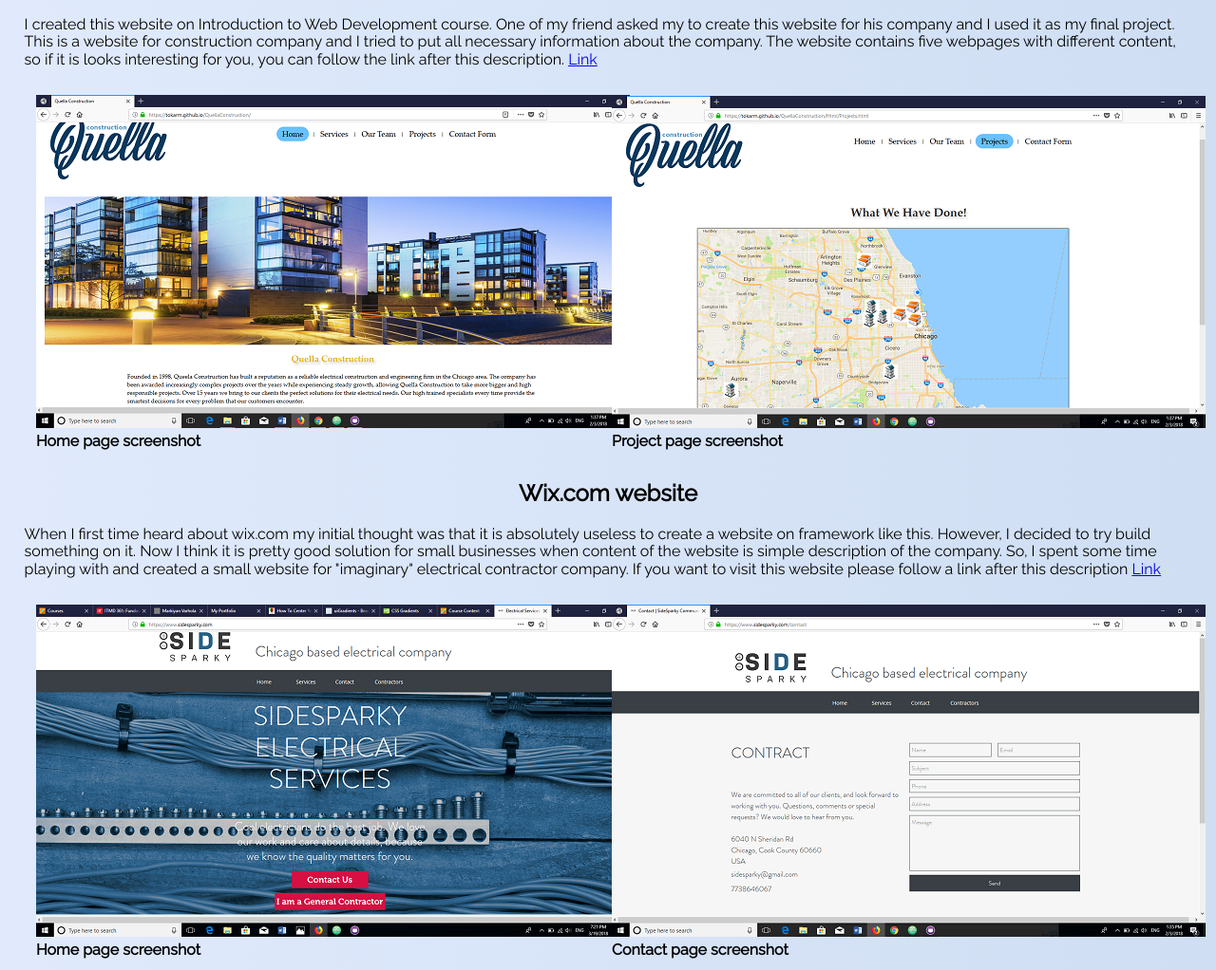
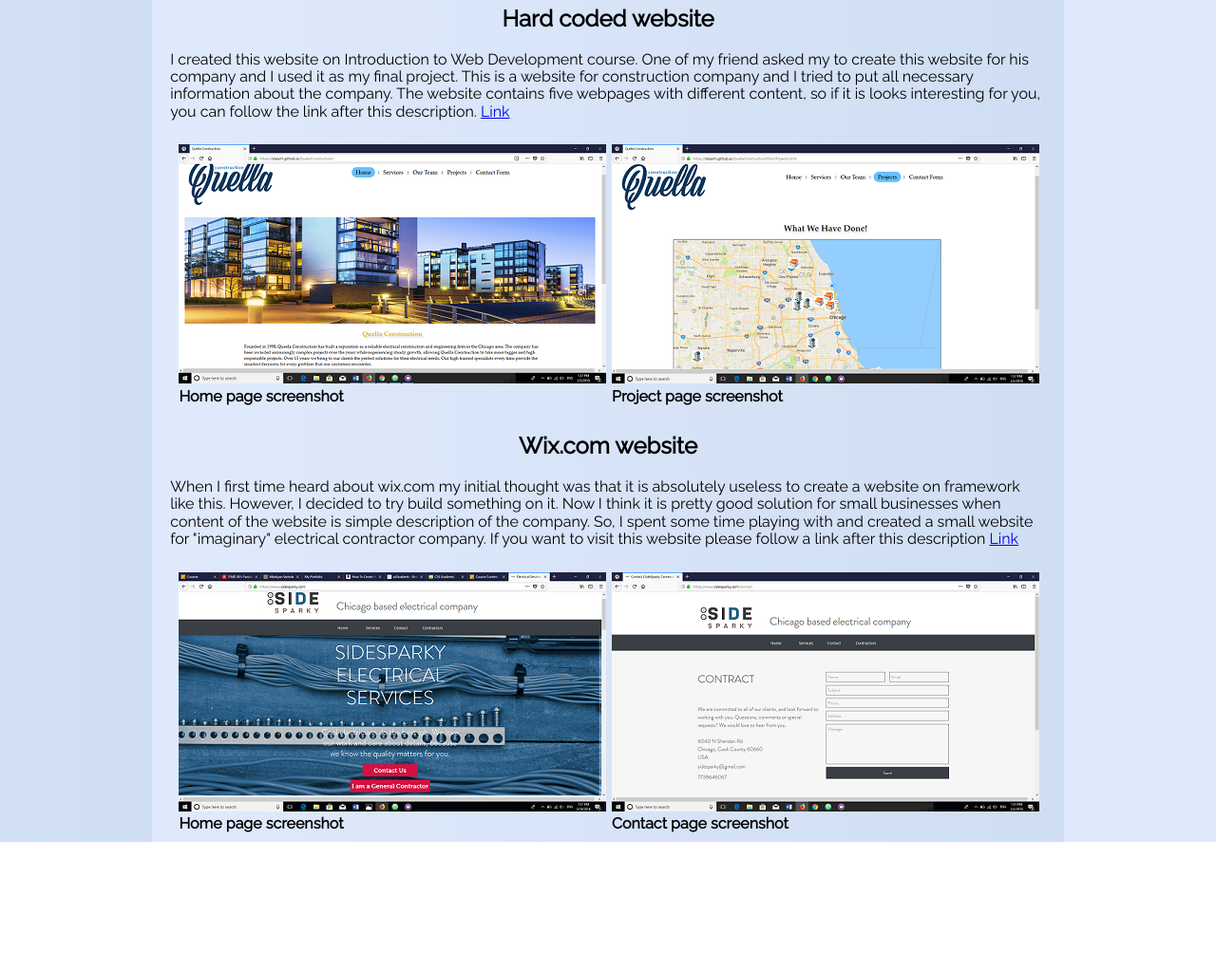
Before and after one commit to TokarM/Project_2, a plain HTML site: page my_websites.html in a window 1280 px wide. Shown: the part 438-1460 px from the top of the page at 95% size. After the commit the page ends 1325 px from the top, so only its background shows below. Drawn offline with Linux system fonts and the light colour scheme.

Commit message:
change images size

```diff
--- a/css/navigation.css
+++ b/css/navigation.css
@@ -1,3 +1,9 @@
+html {
+  width: 960px;
+  margin-left: auto;
+  margin-right: auto;
+}
+
 .navigation {
   background-color: #333;
   text-align: center;
--- a/my_websites.html
+++ b/my_websites.html
@@ -46,14 +46,14 @@
 
 
     <figure class="screenshot" aria-labelledby="homepage-screenshot-caption">
-      <img src="../Project_2/images/home_page625.png" alt="Home page screenshot" />
+      <img src="../Project_2/images/home_page450.png" alt="Home page screenshot" />
       <figcaption id="homepage-screenshot-caption">
         <b>Home page screenshot</b>
       </figcaption>
     </figure>
 
     <figure class="screenshot" aria-labelledby="projectpage-screenshot-caption">
-      <img src="../Project_2/images/projects_page625.png" alt="Project page screenshot" />
+      <img src="../Project_2/images/projects_page450.png" alt="Project page screenshot" />
       <figcaption id="projectpage-screenshot-caption">
         <b>Project page screenshot</b>
       </figcaption>
@@ -68,14 +68,14 @@
       If you want to visit this website please follow a link after this description <a href="https://www.sidesparky.com/">Link</a></p>
 
     <figure class="screenshot" aria-labelledby="homepageSparky-screenshot-caption">
-      <img src="../Project_2/images/home_page_sparky625.png" alt="Home page Sparky screenshot" />
+      <img src="../Project_2/images/home_page_sparky450.png" alt="Home page Sparky screenshot" />
       <figcaption id="homepageSparky-screenshot-caption">
         <b>Home page screenshot</b>
       </figcaption>
     </figure>
 
     <figure class="screenshot" aria-labelledby="contactpageSparky-screenshot-caption">
-      <img src="../Project_2/images/contact_page_sparky625.png" alt="Contact page screenshot" />
+      <img src="../Project_2/images/contact_page_sparky450.png" alt="Contact page screenshot" />
       <figcaption id="contactpageSparky-screenshot-caption">
         <b>Contact page screenshot</b>
       </figcaption>
```
Also changed, not shown: images/contact_page_sparky450.png (added), images/contact_page_sparky625.png (deleted), images/home_page450.png (added), images/home_page625.png (deleted), images/home_page_sparky450.png (added), images/home_page_sparky625.png (deleted), images/project_c2.png, images/project_java1.png, images/project_java2.png, images/projectc1.png, images/projects_page450.png (added), images/projects_page625.png (deleted).
